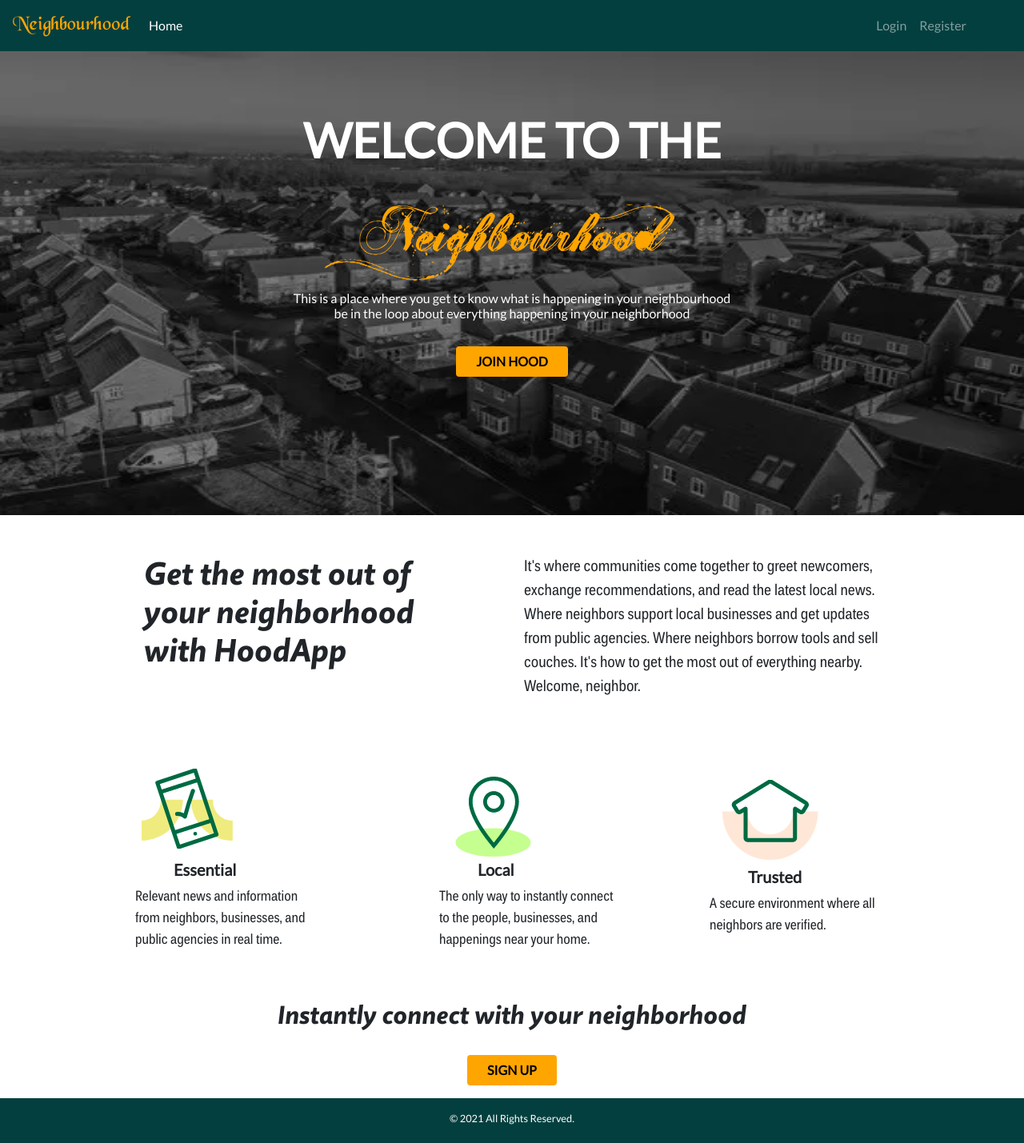
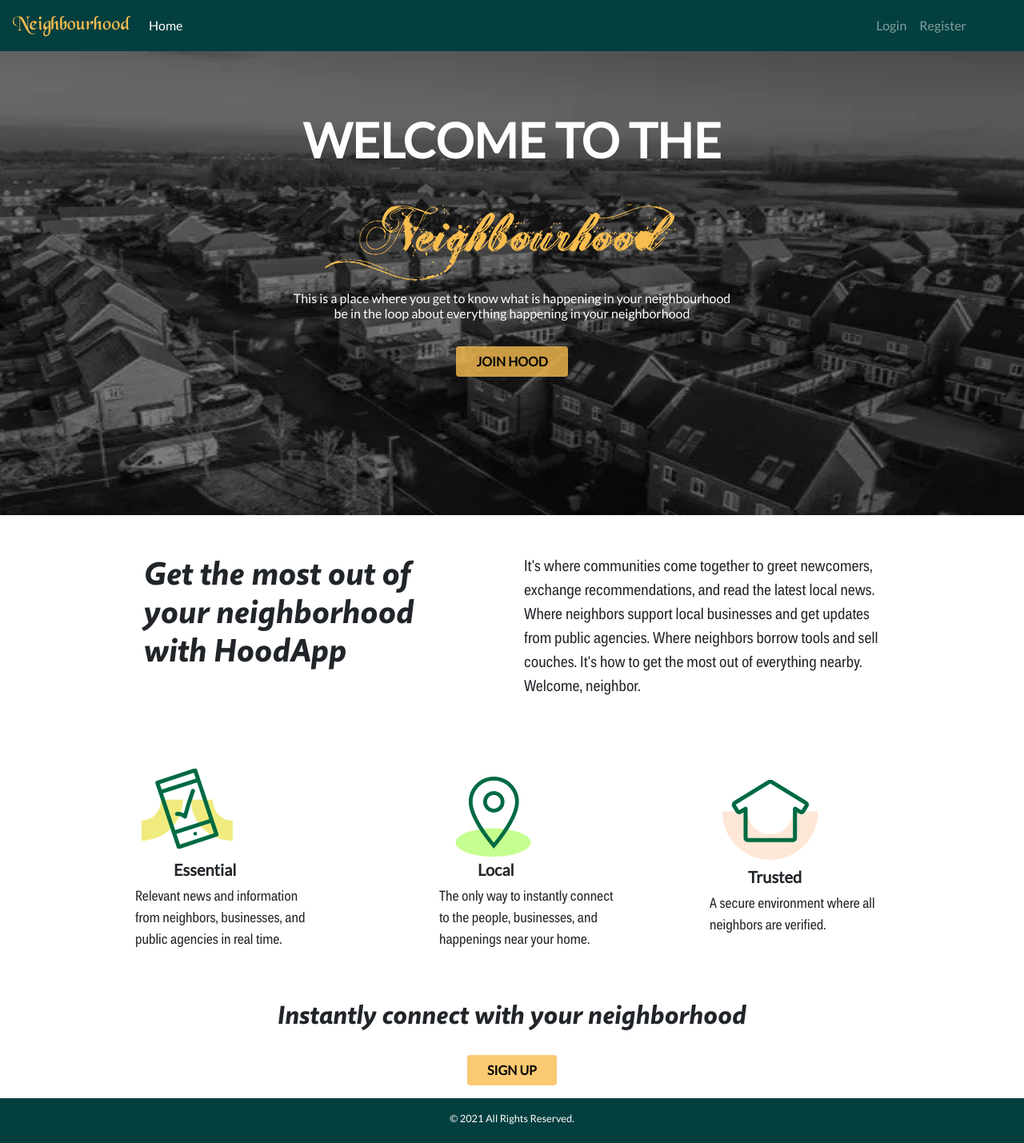
Before and after one commit to mary-wan/Neighbourhood, a Django app: template neighbour/templates/all-neighbour/home.html in a window 1280 px wide. Shown: the whole page at 80% size. Run offline with Django 3.2, Linux system fonts and the light colour scheme; the template is opened without the code that fills it, so the values that code supplies are empty; some libraries are stand-ins or nearby versions; some web fonts are replaced.

Commit message:
add opacity to background color

```diff
--- a/neighbour/static/css/style.css
+++ b/neighbour/static/css/style.css
@@ -57,18 +57,18 @@ body{
 .nei{
     font-family: 'Ginga', sans-serif;
     font-size: 120px;
-    color: orange;
+    color: rgb(248, 189, 79);;
     padding-top: 0 !important;
     margin-top: 0% !important;
 
 }
 .neig{
     font-family: 'BLKCHCRY', sans-serif;
-    color: orange !important;
+    color: rgb(248, 189, 79) !important;
     font-size: 25px !important;
 }
 .join{
-    background-color: orange;
+    background-color: rgb(248, 189, 79,0.8);;
 
 }
 footer{
@@ -92,11 +92,11 @@ footer{
 
 }
 .link-color:hover {
-    color: orange !important;
+    color: rgb(248, 189, 79,0.8) !important;
     text-decoration: none;
 }
 .btn-color:hover{
-    background-color: orange !important;
+    background-color: rgb(248, 189, 79,0.8) !important;
 }
 .login{
     width: 100%;
@@ -221,7 +221,7 @@ footer{
     color: black;
 }
 .orange{
-    background-color: orange;
+    background-color: rgb(248, 189, 79,0.8);
     font-family: 'BLKCHCRY', sans-serif;
 }
 .btn-outline-warning {
@@ -263,7 +263,7 @@ a:hover{
     .bus-owner{
         margin-left: 15px;
     }
-    .post-hold,.post-btn{
+    .post-hold{
         margin-left: 10px;
     }
     .trusted{
```
Also changed, not shown: README.md, neighbour/static/photos/site3.png.
